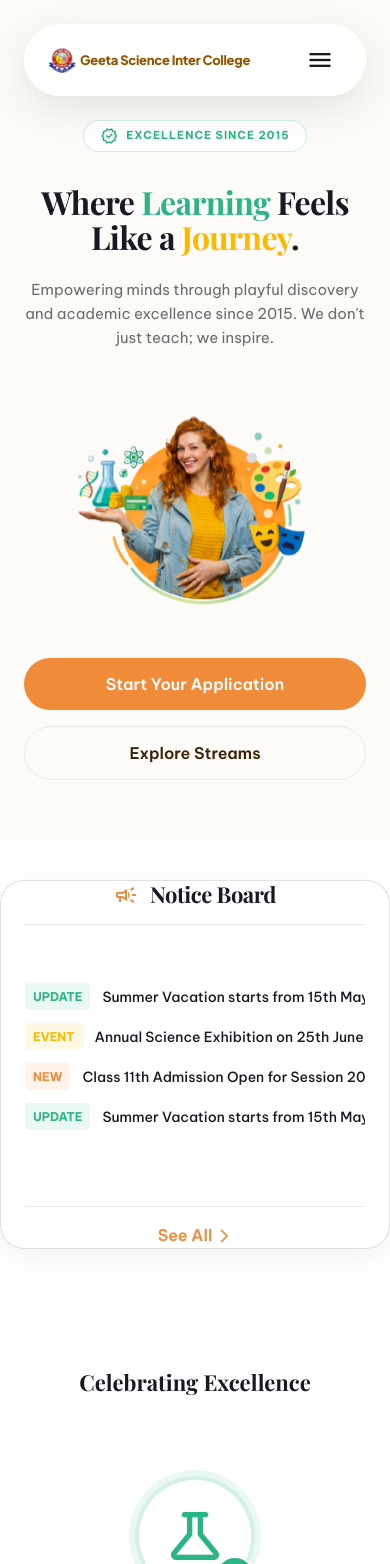
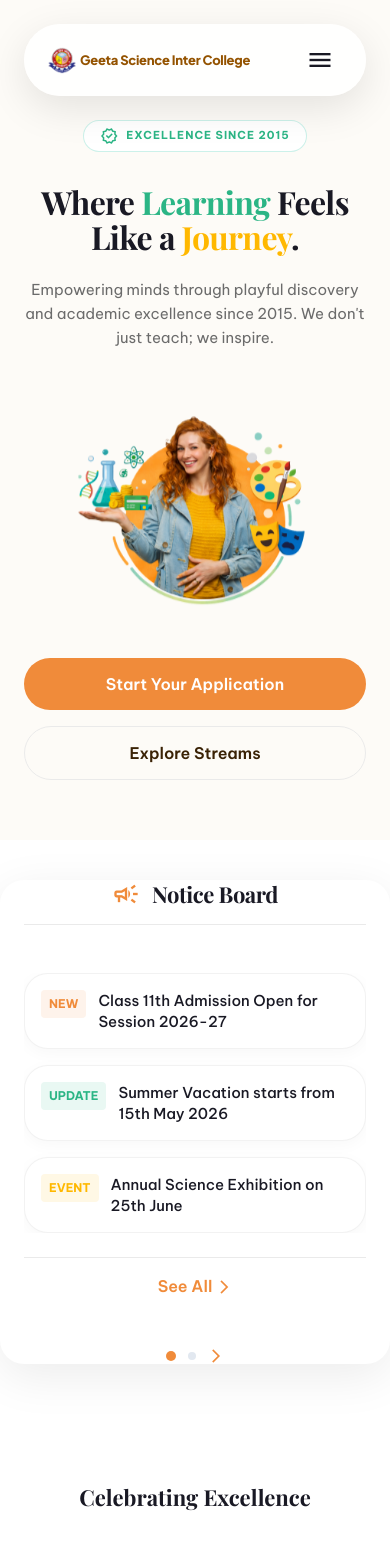
Before and after one commit to Subhampas1/geetascienceintercollege, a React (Vite) app: page / in a window 390 px wide. Shown: the top 1564 px of the page. Built offline with nearby package versions, Linux system fonts and the light colour scheme; a web font is replaced by a local one.

Commit message:
Redesign Notice Board on mobile to use a card-based layout exactly matching the design

```diff
--- a/src/pages/Home.css
+++ b/src/pages/Home.css
@@ -207,56 +207,111 @@ section {
   100% { transform: translateY(-50%); }
 }
 
+.notice-mobile-pagination {
+  display: none;
+}
+
 @media (max-width: 768px) {
   .notice-container {
     display: flex;
     flex-wrap: wrap;
     align-items: center;
     justify-content: space-between;
+    background: white;
     border-radius: var(--radius-xl);
-    padding: 16px 20px;
+    padding: 24px;
+    box-shadow: 0 12px 48px rgba(0,0,0,0.08);
+    border: none;
   }
 
   .notice-header {
-    border-right: none;
+    border: none;
     padding: 0;
     margin: 0;
   }
 
+  .notice-header h2 {
+    font-size: 20px;
+    color: var(--color-navy);
+  }
+
+  .notice-header .material-symbols-outlined {
+    font-size: 28px;
+  }
+
   .notice-action {
-    border-left: none;
+    border: none;
     padding: 0;
     margin: 0;
   }
 
   .notice-scroll-wrapper {
     width: 100%;
-    margin-top: 16px;
-    height: 40px;
-    border-top: 1px solid var(--color-border);
-    padding: 16px 0 0 0;
-    mask-image: linear-gradient(to bottom, transparent, black 10%, black 90%, transparent);
-    -webkit-mask-image: linear-gradient(to bottom, transparent, black 10%, black 90%, transparent);
+    margin-top: 24px;
+    height: auto;
+    border: none;
+    padding: 0;
+    mask-image: none;
+    -webkit-mask-image: none;
   }
 
   .notice-scroll-content {
     flex-direction: column;
-    align-items: flex-start;
-    animation: scrollNoticeVertical 15s linear infinite;
-    gap: 0;
+    align-items: stretch;
+    animation: none;
+    gap: 16px;
   }
 
   .notice-item {
-    height: 40px;
-    white-space: nowrap;
-    overflow: hidden;
-    text-overflow: ellipsis;
+    height: auto;
+    white-space: normal;
+    overflow: visible;
     width: 100%;
-    padding: 0;
+    padding: 16px;
+    background: white;
+    border: 1px solid rgba(0,0,0,0.05);
+    border-radius: var(--radius-lg);
+    box-shadow: 0 4px 16px rgba(0,0,0,0.03);
+    display: flex;
+    align-items: flex-start;
+    gap: 12px;
+  }
+
+  /* Hide duplicates */
+  .notice-scroll-content > div:nth-child(n+6) {
+    display: none;
   }
 
   .notice-divider {
     display: none;
+  }
+
+  .notice-item p {
+    font-size: 15px;
+    line-height: 1.4;
+    color: var(--color-navy);
+  }
+
+  .notice-mobile-pagination {
+    display: flex;
+    width: 100%;
+    justify-content: center;
+    align-items: center;
+    gap: 12px;
+    margin-top: 24px;
+  }
+
+  .notice-mobile-pagination .dot {
+    width: 8px;
+    height: 8px;
+    border-radius: 50%;
+    background-color: #E2E8F0;
+  }
+
+  .notice-mobile-pagination .dot.active {
+    background-color: var(--color-orange);
+    width: 10px;
+    height: 10px;
   }
 }
 
--- a/src/pages/Home.jsx
+++ b/src/pages/Home.jsx
@@ -94,6 +94,12 @@ const Home = () => {
             <Link to="/notices" className="text-orange" style={{ fontWeight: 600, textDecoration: 'none', display: 'flex', alignItems: 'center', gap: '4px', whiteSpace: 'nowrap' }}>
               See All <span className="material-symbols-outlined" style={{ fontSize: '16px' }}>arrow_forward_ios</span>
             </Link>
+          </div>
+          {/* Mobile Pagination Dots */}
+          <div className="notice-mobile-pagination">
+            <span className="dot active"></span>
+            <span className="dot"></span>
+            <span className="material-symbols-outlined text-orange" style={{fontSize: '16px'}}>arrow_forward_ios</span>
           </div>
         </div>
       </section>
```
